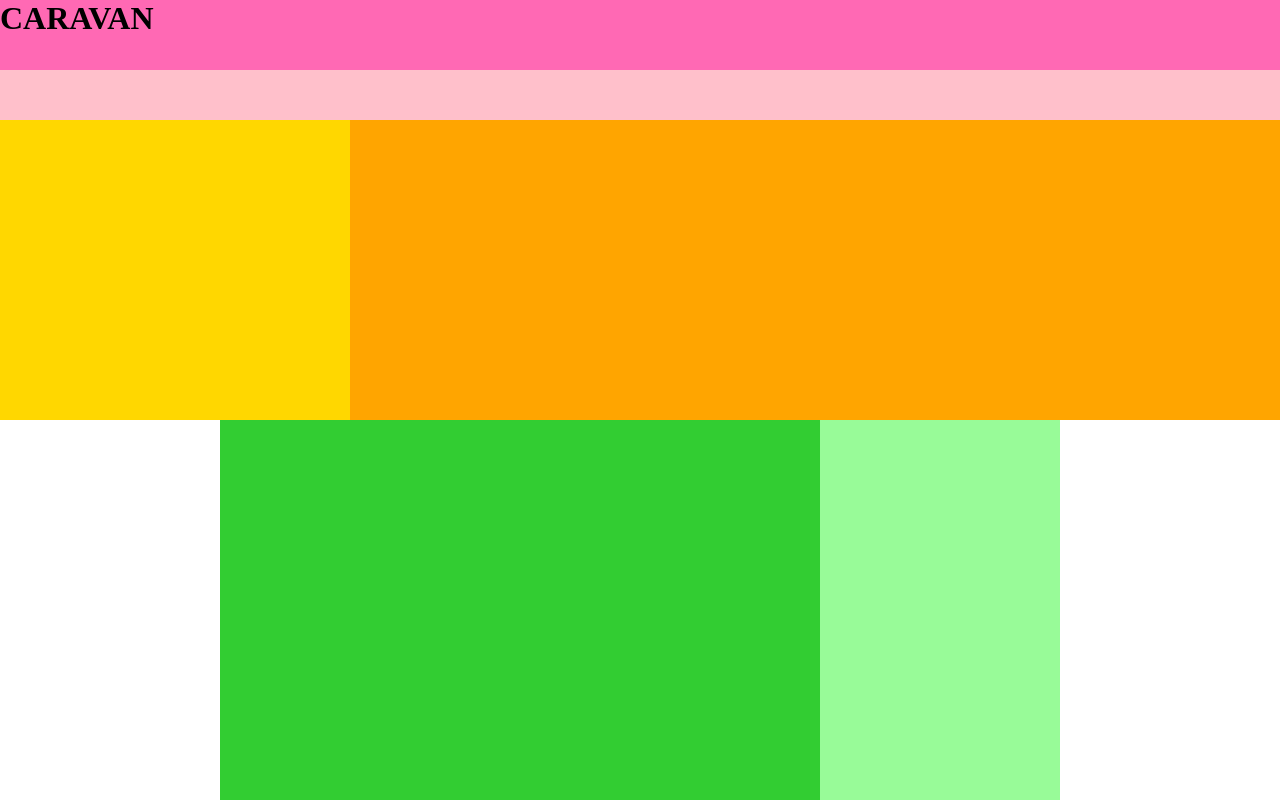
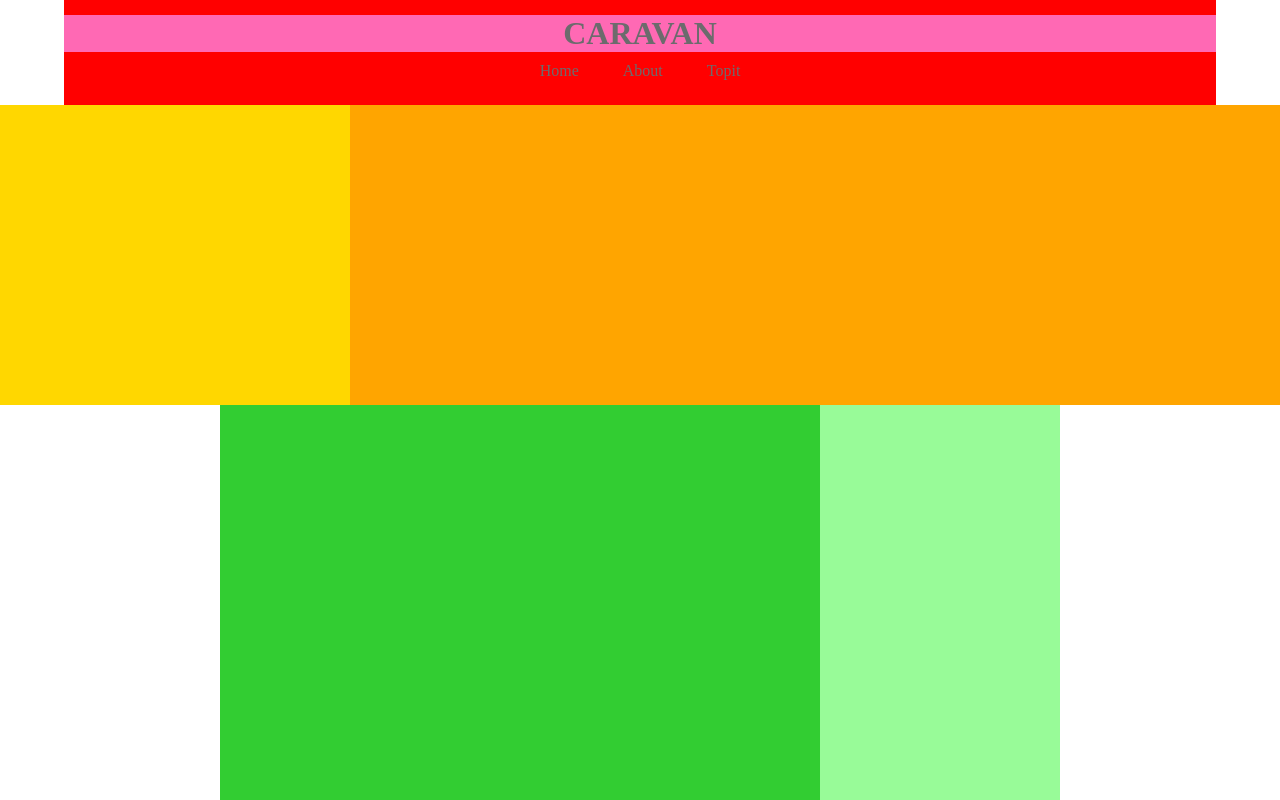
Before and after one commit to kaitoyabe/wcp-assignment, a plain HTML site: page caravan/index.html in a window 1280 px wide. Shown: the top 800 px of the page. Drawn offline with Linux system fonts and the light colour scheme.

Commit message:
[update] create header and footer

```diff
--- a/caravan/index.html
+++ b/caravan/index.html
@@ -7,9 +7,17 @@
     </head>
     <body>
         <header>
-            <h1>CARAVAN</h1>
+            <h1 class="heading">
+                <a href="index.html">CARAVAN</a>
+            </h1>
             <nav>
-
+                <ul class="nav-list">
+                    <li class="nav-list-item">
+                        <a href="index.html">Home</a>
+                    </li>
+                    <li class="nav-list-item">About</li>
+                    <li class="nav-list-item">Topit</li>
+                </ul>
             </nav>
         </header>
         <div class="main-visual">
@@ -21,6 +29,8 @@
             <div class="blog"></div>
             <div class="sidebar"></div>
         </div>
-        <footer></footer>
+        <footer>
+            <p class="footer-text">©︎ All rights reserved by Infratop.Inc.</p>
+        </footer>
     </body>
 </html>
--- a/caravan/style.css
+++ b/caravan/style.css
@@ -2,21 +2,32 @@
     margin: 0;
     padding: 0;
     box-sizing: border-box;
+    color: #6c6b6d;
+}
+
+a {
+    text-decoration: none;
 }
 header {
-    width: 100%;
-    height: 120px;
+    width: 90%;
+    padding: 15px 0;
     background-color: red;
+    text-align: center;
+    margin: 0 auto;
 }
-h1 {
-    width: 100%;
-    height: 70px;
+.heading {
+    font-size: 32px;
     background-color: hotpink;
 }
-nav {
-    width: 100%;
-    height: 50px;
-    background-color: pink;
+.nav-list {
+    text-align: center;
+    padding: 10px 0;
+    margin: 0 auto;
+}
+.nav-list-item {
+    list-style: none;
+    display: inline-block;
+    margin: 0 20px;
 }
 .main-visual {
     width: 100%;
@@ -47,5 +58,10 @@ nav {
 footer {
     width: 100%;
     height: 120px;
-    background-color: blue;
+    text-align: center;
+    line-height: 120px;
+    background-color: #848282;
 }
+.footer-text {
+    color: #fff;
+}
```
